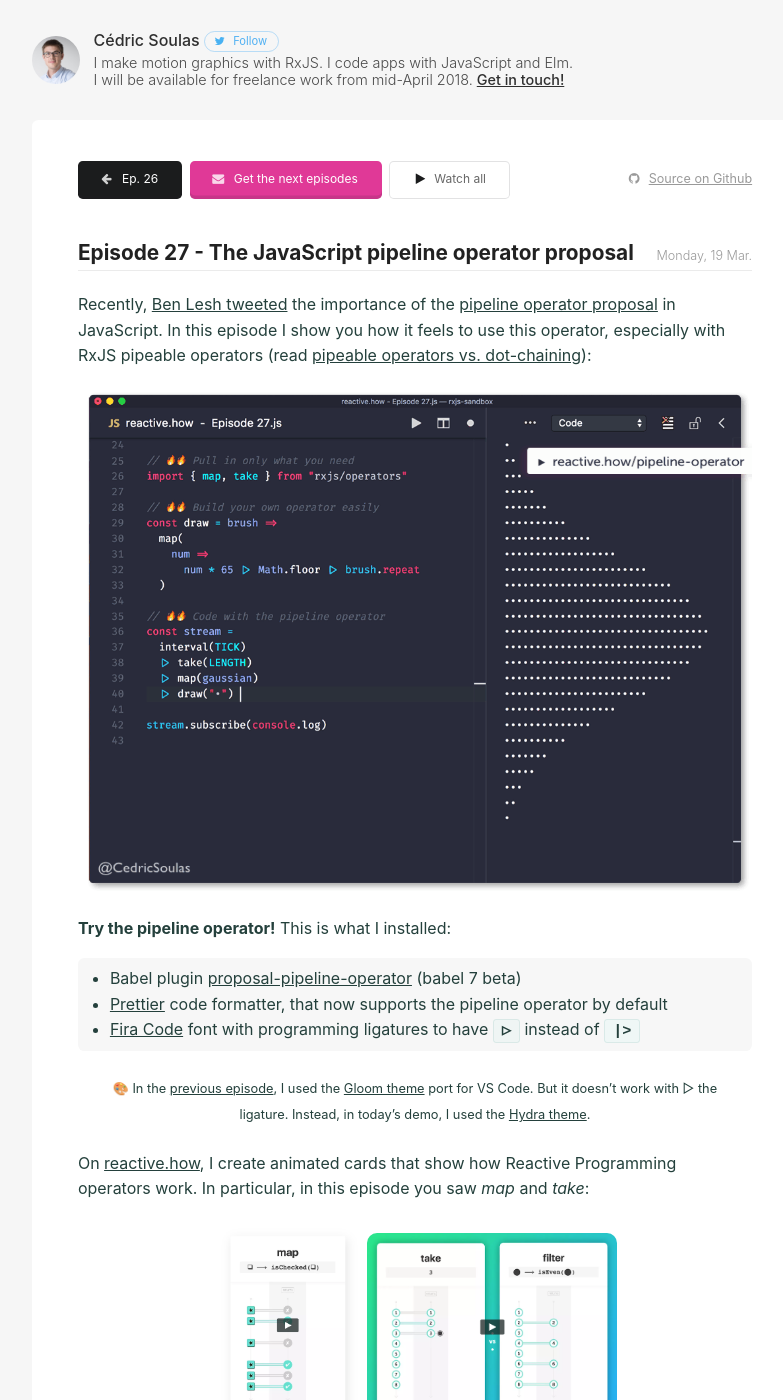
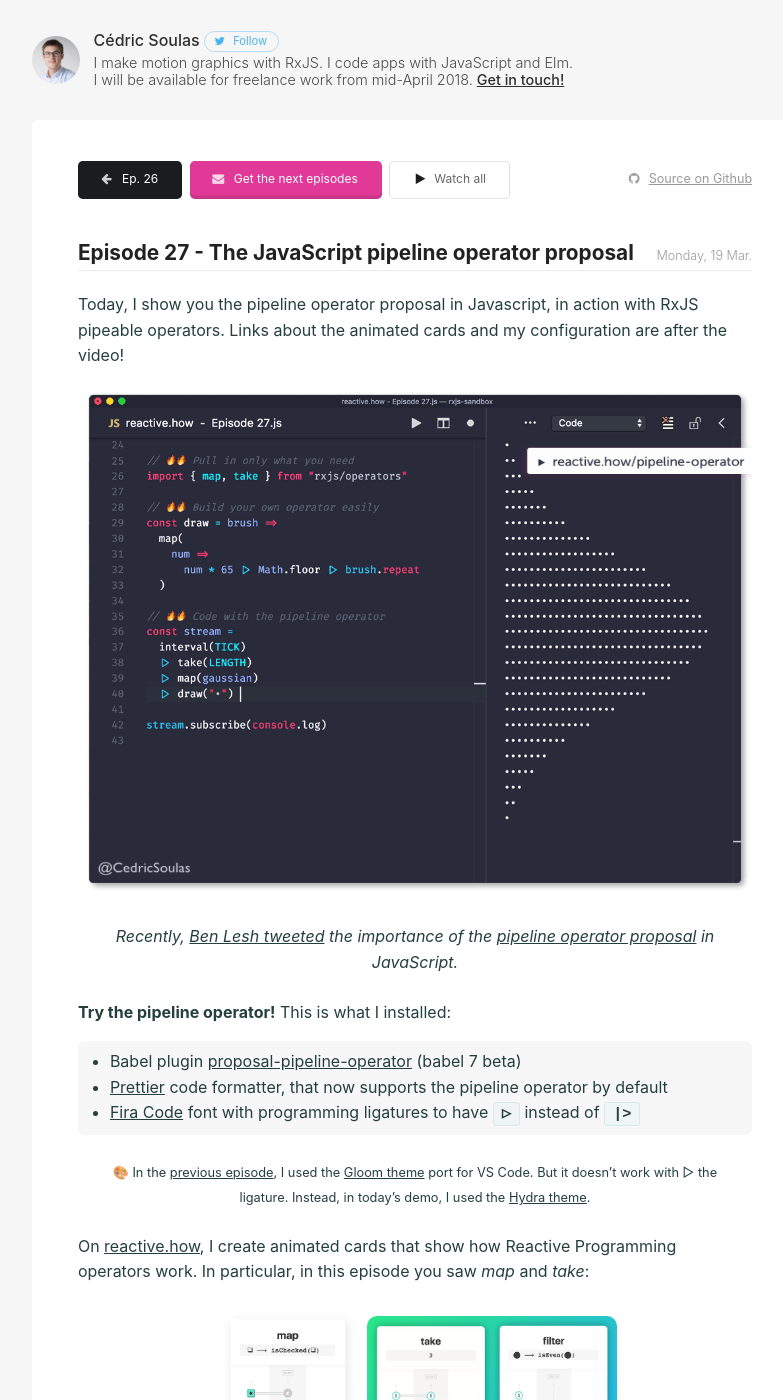
Before and after one commit to cedricss/reactive.how, a Jekyll site: the page built from pipeline-operator.md, in a window 1280 px wide and 1400 px high. Shown: the whole window, without its empty margins (225-1008 px from the left). Built offline with Jekyll 4.4.1, drawn with Linux system fonts in a browser that asks for light colours.

Commit message:
Update episode 27

```diff
--- a/pipeline-operator.md
+++ b/pipeline-operator.md
@@ -8,9 +8,10 @@
 preview_image_alt: pipeline operator
 ---
 
-Recently, [Ben Lesh tweeted](https://twitter.com/BenLesh/status/973255406947467264) the importance of the [pipeline operator proposal](https://github.com/tc39/proposal-pipeline-operator) in JavaScript. In this episode I show you how it feels to use this operator, especially with RxJS pipeable operators (read [pipeable operators vs. dot-chaining](/rxjs/pipeable-operators-vs-dot-chaining)):
+Today, I show you the pipeline operator proposal in Javascript, in action with RxJS pipeable operators. Links about the animated cards and my configuration are after the video!
 
 ![](/img/pipeline-operator/code-with-pipeline-operator.gif)
+> _Recently, [Ben Lesh tweeted](https://twitter.com/BenLesh/status/973255406947467264) the importance of the [pipeline operator proposal](https://github.com/tc39/proposal-pipeline-operator) in JavaScript._
 
 **Try the pipeline operator!** This is what I installed:
 
```
